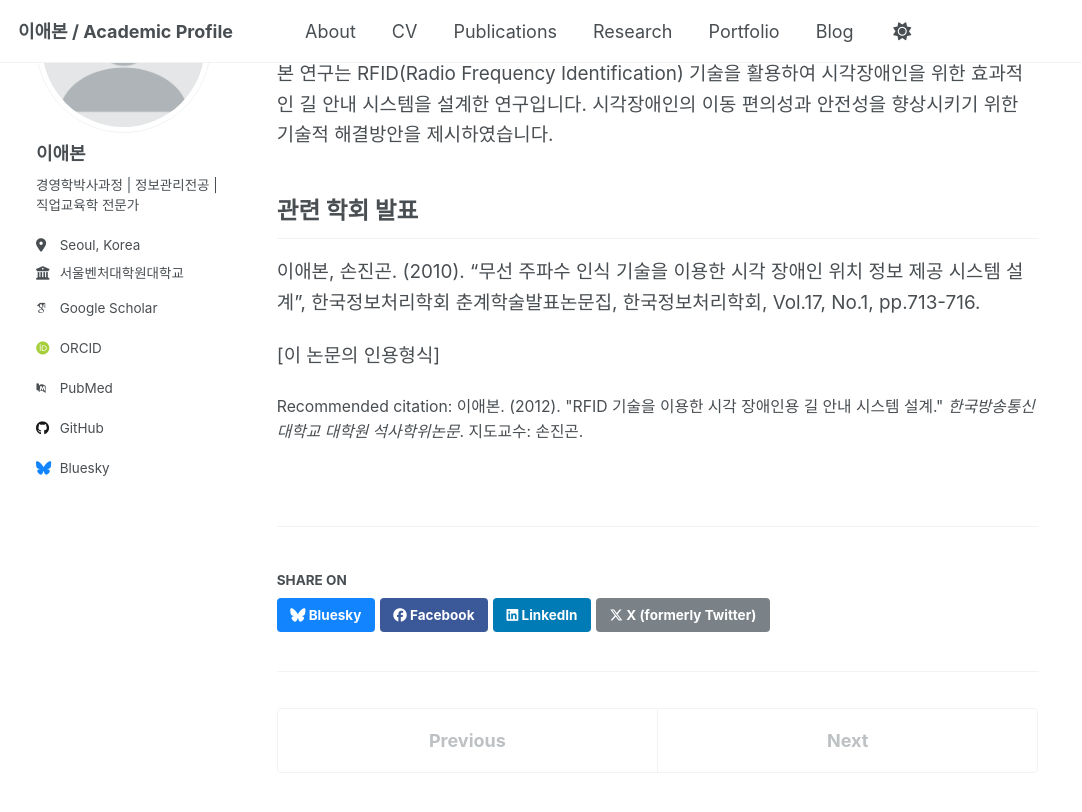
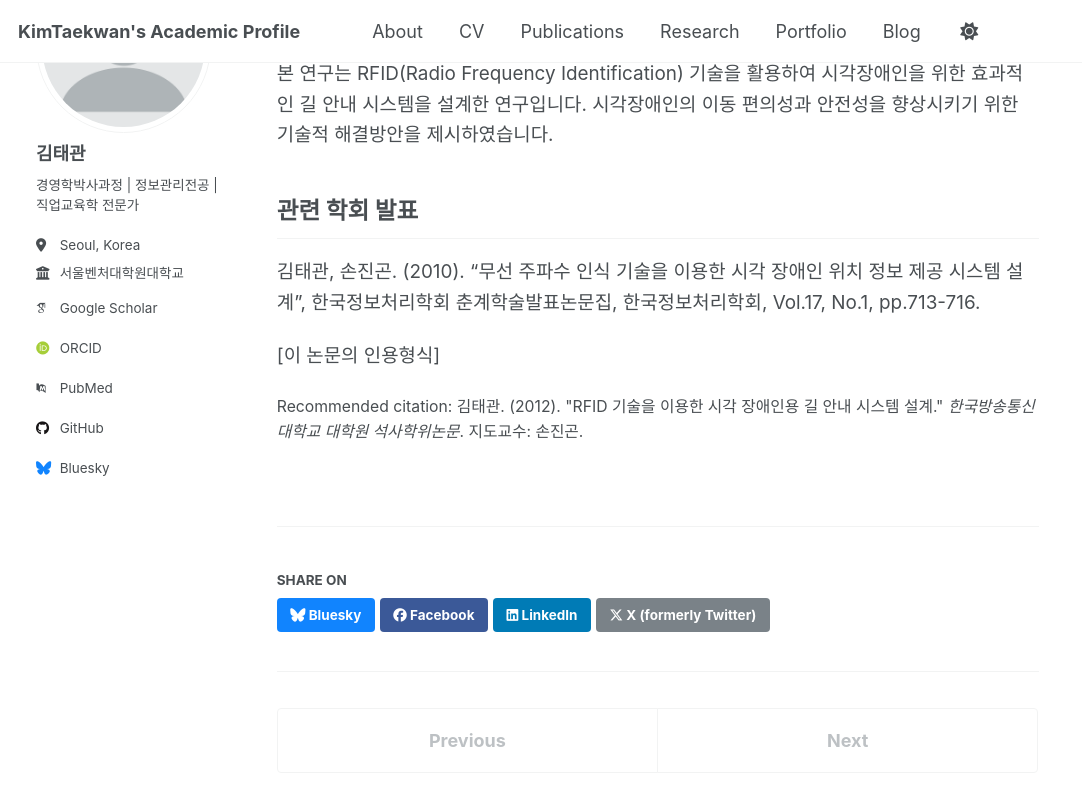
Before and after one commit to KimTeakwan/KimTeakwan.github.io, a Jekyll site: the page built from _publications/2012-02-01-rfid-navigation-system.md, in a window 1280 px wide and 900 px high, scrolled down 625 px. Shown: the top 812 px of the window, without its empty margins (0-1082 px from the left). Built offline with Jekyll 4.4.1, drawn with Linux system fonts in a browser that asks for light colours; some web fonts are replaced; a script that is not in the unit is left out; some of the changed text lies outside the part shown.

Commit message:
Update site owner and content to Kim Teakwan

```diff
--- a/_config.yml
+++ b/_config.yml
@@ -9,9 +9,9 @@
 # Basic Site Settings
 locale                   : "en-US"
 site_theme               : "default" # Currently available options are "default", "air"
-title                    : "이애본 / Academic Profile"
+title                    : "KimTaekwan's Academic Profile"
 title_separator          : "-"
-name                     : &name "이애본"
+name                     : &name "김태관"
 description              : &description "박사과정 연구자 | AI 및 정보관리 전공 | 직업교육학 전문가"
 url                      : https://aebonlee.github.io
 baseurl                  : "" # the subpath of your site, e.g. "/blog"
@@ -23,7 +23,7 @@ repository               : "aebonlee/aebonlee.github.io"
 author:
   # Biographic information
   avatar           : "profile.png"
-  name             : "이애본"
+  name             : "김태관"
   pronouns         : # example: "she/her"
   bio              : "경영학박사과정 | 정보관리전공 | 직업교육학 전문가"
   location         : "Seoul, Korea"
--- a/_publications/2012-02-01-rfid-navigation-system.md
+++ b/_publications/2012-02-01-rfid-navigation-system.md
@@ -7,14 +7,14 @@ date: 2012-02-01
 venue: '한국방송통신대학교 대학원 석사학위논문'
 slidesurl: # 슬라이드 URL이 있다면 추가
 paperurl: # 논문 PDF URL이 있다면 추가
-citation: '이애본. (2012). &quot;RFID 기술을 이용한 시각 장애인용 길 안내 시스템 설계.&quot; <i>한국방송통신대학교 대학원 석사학위논문</i>. 지도교수: 손진곤.'
+citation: '김태관. (2012). &quot;RFID 기술을 이용한 시각 장애인용 길 안내 시스템 설계.&quot; <i>한국방송통신대학교 대학원 석사학위논문</i>. 지도교수: 손진곤.'
 ---
 
 ## 논문 정보
 
 **제목**: RFID 기술을 이용한 시각 장애인용 길 안내 시스템 설계
 **영문제목**: Design of a Location Information System for The Visually Impaired using RFID
-**저자**: 이애본
+**저자**: 김태관
 **지도교수**: 손진곤 교수
 **학위**: 석사학위논문
 **학교**: 한국방송통신대학교 대학원
@@ -27,6 +27,6 @@ citation: '이애본. (2012). &quot;RFID 기술을 이용한 시각 장애인용
 
 ## 관련 학회 발표
 
-이애본, 손진곤. (2010). "무선 주파수 인식 기술을 이용한 시각 장애인 위치 정보 제공 시스템 설계", 한국정보처리학회 춘계학술발표논문집, 한국정보처리학회, Vol.17, No.1, pp.713-716.
+김태관, 손진곤. (2010). "무선 주파수 인식 기술을 이용한 시각 장애인 위치 정보 제공 시스템 설계", 한국정보처리학회 춘계학술발표논문집, 한국정보처리학회, Vol.17, No.1, pp.713-716.
 
 [이 논문의 인용형식]
```
Also changed, not shown: README.md (+2 -2 lines), _pages/about.md (+2 -2 lines), _publications/2025-03-31-social-intelligence-study.md (+2 -2 lines).
